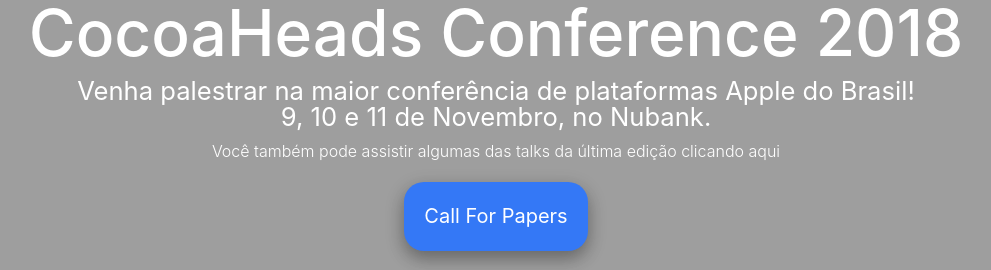
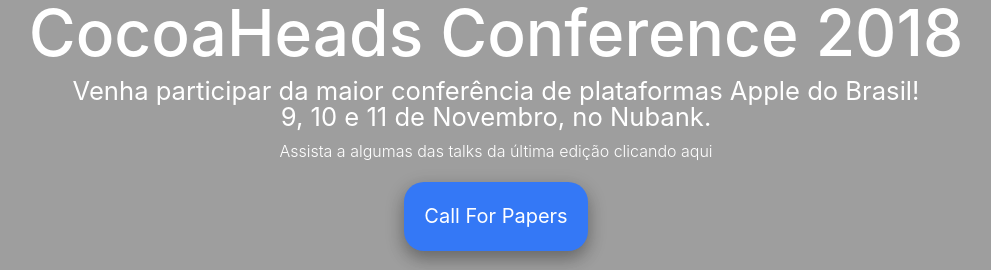
Before and after one commit to CocoaHeadsConference/CocoaHeadsConference.github.io, a Jekyll site: the page built from index.html, in a window 1280 px wide. Shown: the part 472-742 px from the top of the page, without its empty margins (144-1135 px from the left). Built offline with Jekyll 4.4.1, drawn with Linux system fonts in a browser that asks for light colours; a script that is not in the unit is left out.

Commit message:
Troca palestrar por participar

```diff
--- a/_includes/index/cfp.html
+++ b/_includes/index/cfp.html
@@ -2,10 +2,10 @@
     <img src='/images/logo/cocoaball.png'>
     <div class='content'>
         <h1>CocoaHeads Conference 2018</h1>
-        <p>Venha palestrar na maior conferência de plataformas Apple do Brasil!</p>
+        <p>Venha participar da maior conferência de plataformas Apple do Brasil!</p>
         <p>9, 10 e 11 de Novembro, no Nubank.</p>
         <a href='/talks.html' class='text-muted'>
-            Você também pode assistir algumas das talks da última edição clicando aqui
+            Assista a algumas das talks da última edição clicando aqui
         </a>
         <a href="https://www.papercall.io/chbrconf2018">
             <button class='cfp-button'>
```
